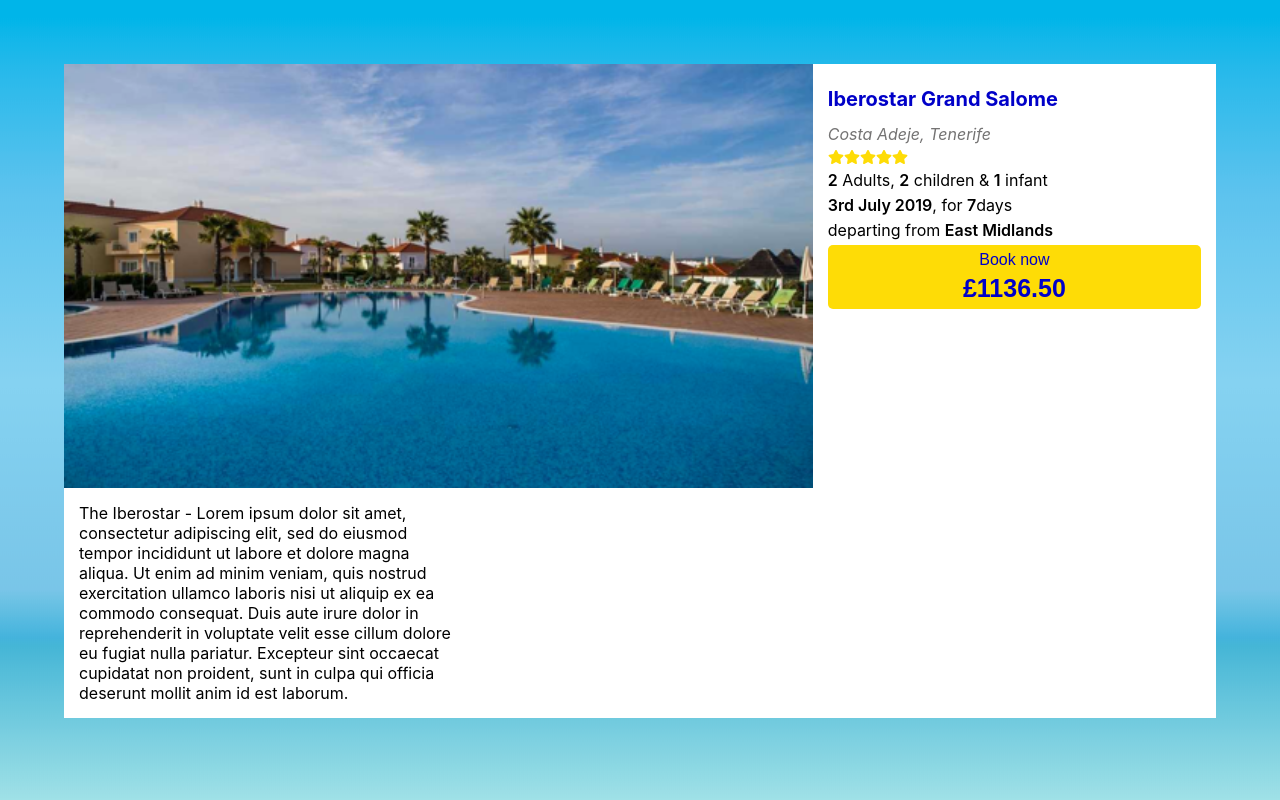
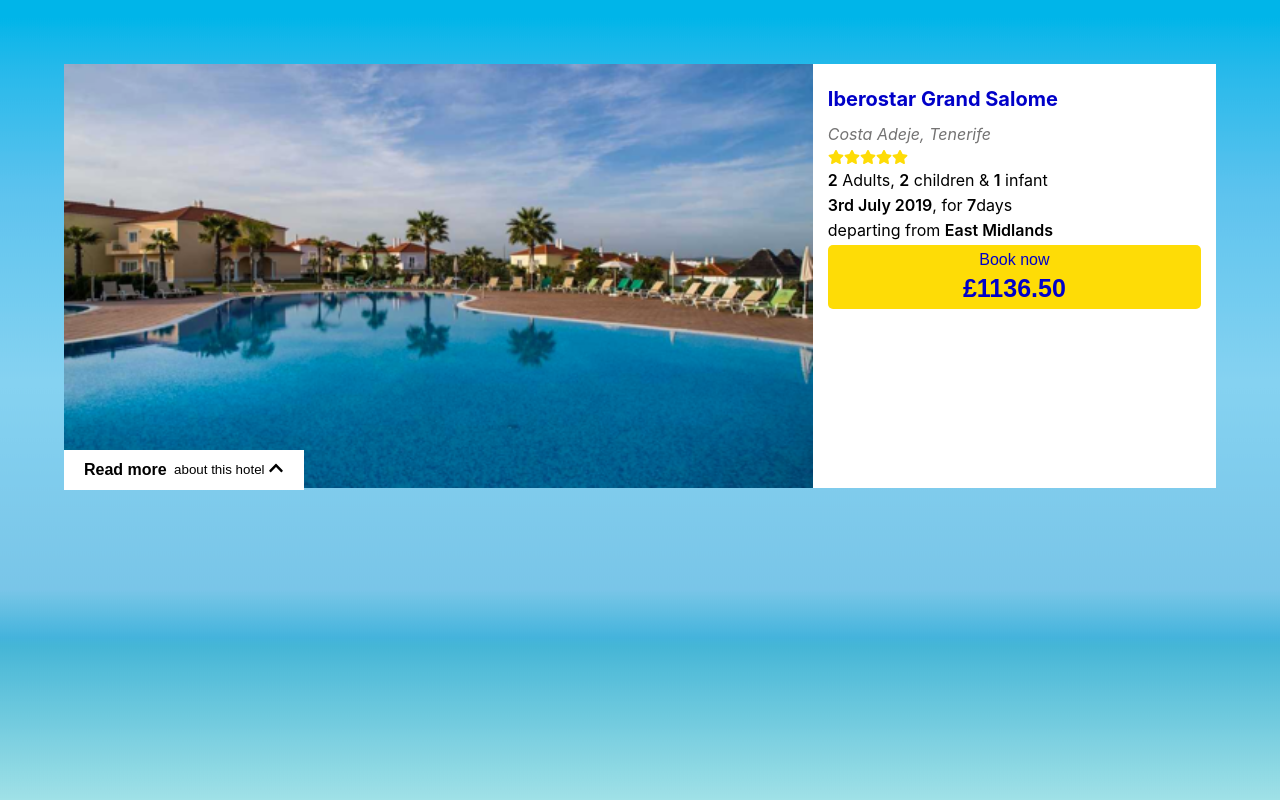
Before and after one commit to SampsonM/otb-tech-test, a Next.js app: page / in a window 1280 px wide. Built offline with nearby package versions, Linux system fonts and the light colour scheme.

Commit message:
Added holiday card description

```diff
--- a/components/Common/Button/Button.tsx
+++ b/components/Common/Button/Button.tsx
@@ -1,9 +1,10 @@
 import styled from "styled-components"
+import { colours } from "../../../constants/styles"
 
 export const PrimaryButton = styled.button`
 	font-size: 16px;
-	color: #0000c8;
-	background-color: #fedc06;
+	color: ${colours.primaryBlue};
+	background-color: ${colours.primaryYellow};
 	height: auto;
 	min-height: 50px;
 	width: 100%;
--- a/components/Results/HolidayCard/HolidayCard.tsx
+++ b/components/Results/HolidayCard/HolidayCard.tsx
@@ -1,13 +1,13 @@
-import React from "react"
+import React, { useState } from "react"
 import { HolidayData } from "../../../pages"
 import {
 	Container,
 	ImageAndDetails,
 	StyledImageWrapper,
 	StyledImage,
-	Description
 } from './components'
 import { HolidayCardDetails } from "../HolidayCardDetails"
+import HolidayCardDescription from "../HolidayCardDescription/HolidayCardDescription"
 
 type HolidayCardProps = {
 	holidayData: HolidayData
@@ -30,9 +30,7 @@
 				<HolidayCardDetails {...holidayData} />
 			</ImageAndDetails>
 
-			<Description>
-				{holidayData.description}
-			</Description>
+			<HolidayCardDescription description={holidayData.description} />
 		</Container>
 	)
 }
--- a/components/Results/HolidayCard/components.tsx
+++ b/components/Results/HolidayCard/components.tsx
@@ -1,11 +1,11 @@
 import styled from 'styled-components'
 import Image from 'next/image'
-import { deviceWidthQuery } from '../../../constants/styles'
+import { colours, deviceWidthQuery } from '../../../constants/styles'
 
 export const Container = styled.div`
 	display: flex;
 	flex-direction: column;
-	background-color: white;
+	background-color: ${colours.primaryWhite};
 `
 
 export const ImageAndDetails = styled.div`
@@ -30,12 +30,3 @@
 	width: 100%;
 	height: 100%;
 `
-
-export const Description = styled.div`
-	padding: 10px;
-
-	@media ${deviceWidthQuery.tablet} {
-		padding: 15px;
-		width: 35%;
-	}
-`
--- /dev/null
+++ b/components/Results/HolidayCardDescription/HolidayCardDescription.tsx
@@ -0,0 +1,37 @@
+import { Strong } from "@/components/Common/Typography/Typography"
+import React, { useState } from "react"
+import { FaChevronDown, FaChevronUp } from "react-icons/fa"
+import { DescriptionWrapper, DescriptionContainer, ReadMoreButton } from "./components"
+
+const HolidayCardDescription = ({ description }: { description: string }) => {
+	const [showDescription, setShowDescription] = useState(false)
+
+	const toggleShowDescription = () => {
+		setShowDescription((currentShowDescription) => !currentShowDescription)
+	}
+
+	const getMoreOrLessText = () => showDescription ? 'less' : 'more'
+
+	const Chevron = () => showDescription
+		?  <FaChevronDown />
+		: <FaChevronUp />
+
+
+	return (
+		<DescriptionContainer>
+			<ReadMoreButton onClick={toggleShowDescription}>
+				<Strong>Read {getMoreOrLessText()}</Strong>&nbsp; about this hotel&nbsp;<Strong>{Chevron()}</Strong>
+			</ReadMoreButton>
+
+			{
+				showDescription
+					? <DescriptionWrapper>
+							{description}
+						</DescriptionWrapper>
+					: null
+			}
+		</DescriptionContainer>
+	)
+}
+
+export default HolidayCardDescription
--- /dev/null
+++ b/components/Results/HolidayCardDescription/components.tsx
@@ -0,0 +1,40 @@
+import styled from "styled-components";
+import { colours, deviceWidthQuery } from '../../../constants/styles'
+
+export const DescriptionContainer = styled.div`
+	position: relative;
+`
+
+export const DescriptionWrapper = styled.div`
+	width: 100%;
+	height: auto;
+	padding: 10px;
+
+	@media ${deviceWidthQuery.tablet} {
+		padding: 15px;
+	}
+`
+
+export const ReadMoreButton = styled.button`
+	display: flex;
+	align-items: center;
+	justify-content: center;
+	border: 0;
+	background-color: ${colours.primaryWhite};
+	height: 30px;
+	padding-left: 20px;
+	text-align: left;
+	width: 100%;
+
+	&:hover {
+		background-color: ${colours.secondaryGrey};
+	}
+
+	@media ${deviceWidthQuery.tablet} {
+		width: auto;
+		padding: 10px 20px;
+    position: absolute;
+    top: -38px;
+    height: auto;
+	}
+`
--- a/constants/styles.ts
+++ b/constants/styles.ts
@@ -5,7 +5,14 @@
 }
 
 export const deviceWidthQuery = {
-	mobile: `(min-width: ${size.mobileL})`,
+	mobile: `(min-width: ${size.mobile})`,
 	tablet: `(min-width: ${size.tablet})`,
 	laptop: `(min-width: ${size.laptop})`,
 }
+
+export const colours = {
+	primaryBlue: '#0000c8',
+	primaryYellow: '#fedc06',
+	primaryWhite: '#fff',
+	secondaryGrey: '#dedede'
+}
```
Also changed, not shown: 2 other files (tests, documents, lock files or other folders).
